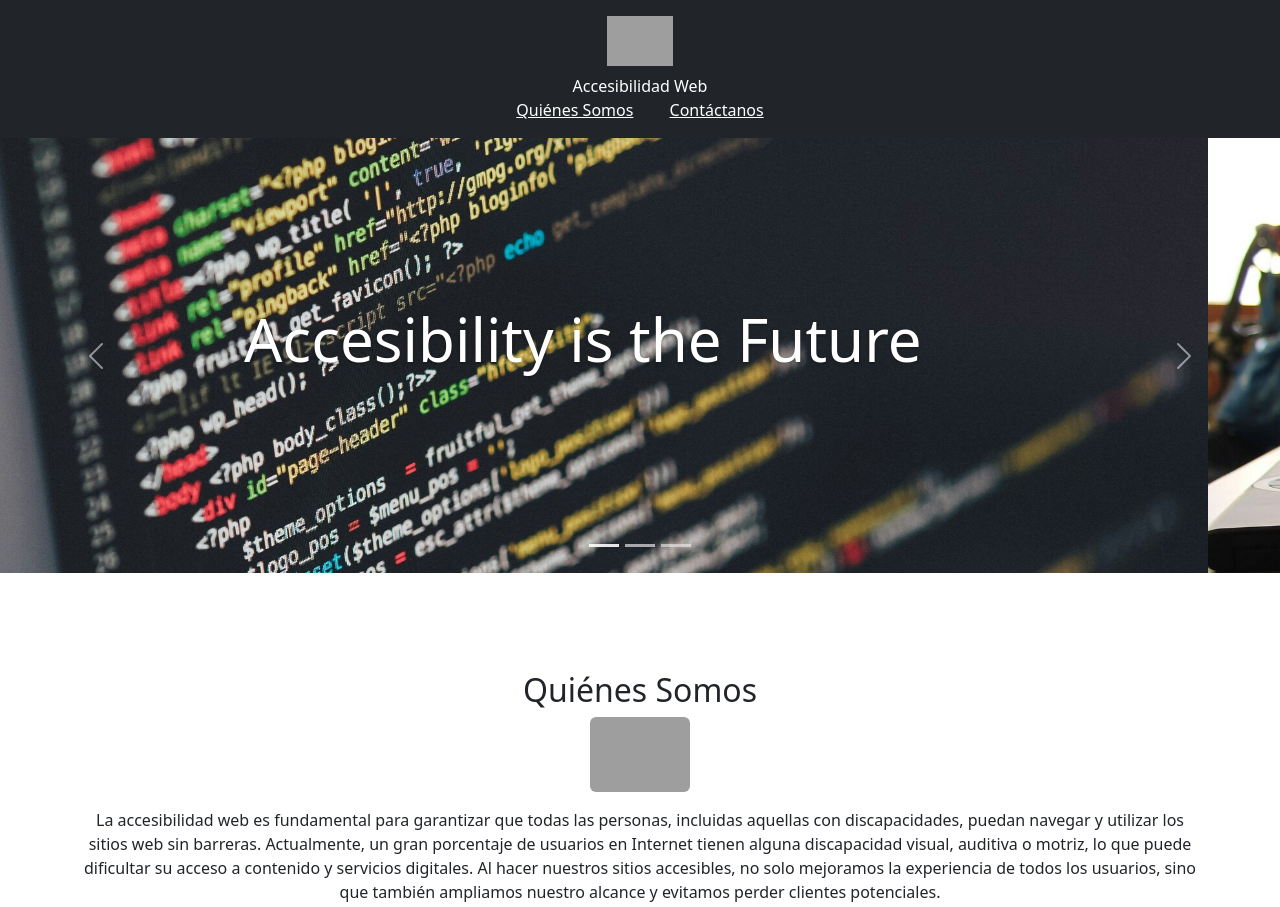
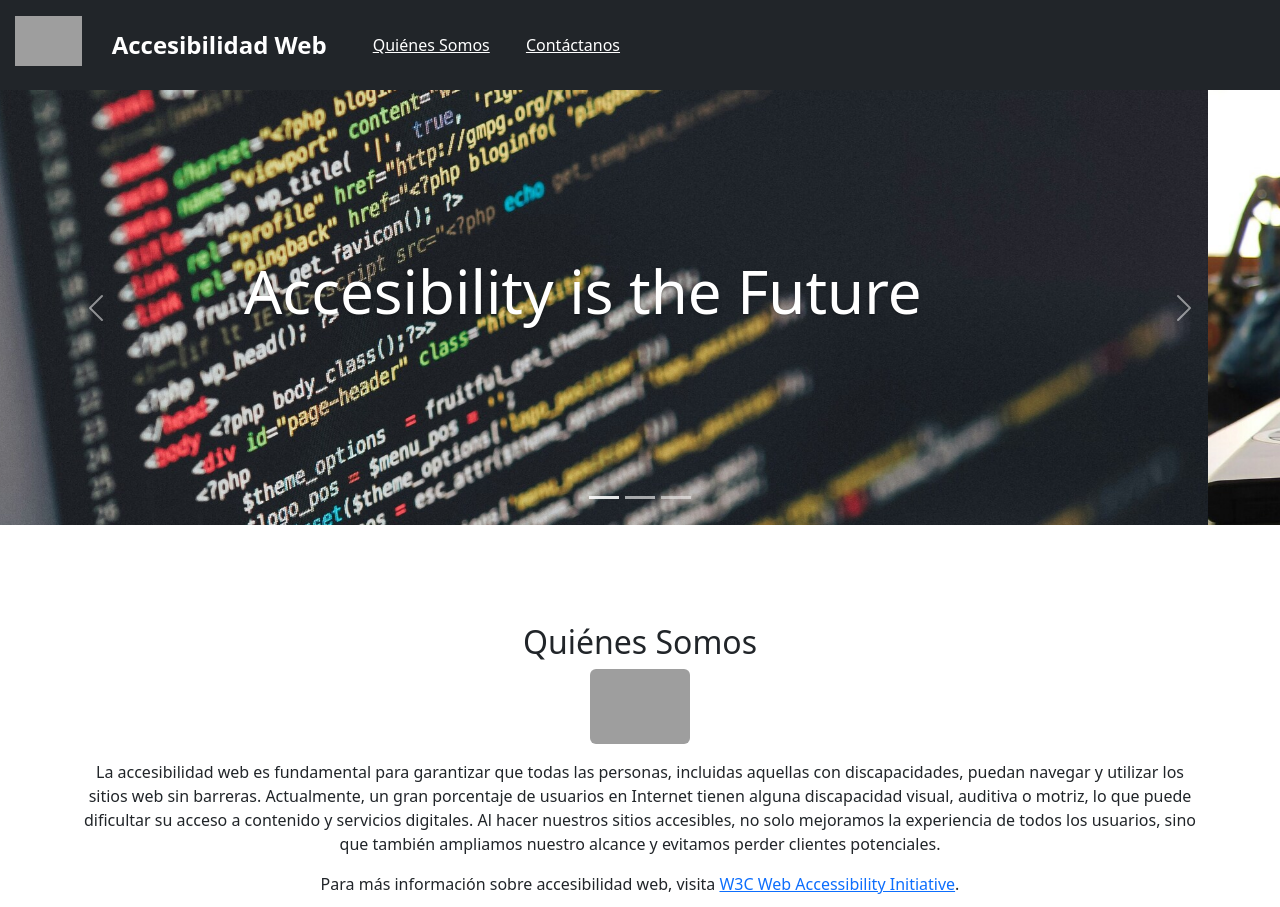
Before and after one commit to GuilleCabrera-dev/Accesibilidad, a plain HTML site: page index.html in a window 1280 px wide. Shown: the top 907 px of the page. Drawn offline with nearby package versions, Linux system fonts and the light colour scheme; grey boxes are pictures that could not be loaded.

Commit message:
Header styles

```diff
--- a/styles.css
+++ b/styles.css
@@ -15,6 +15,18 @@ body {
     display: flex;
     flex-direction: column;
     min-height: 100vh;
+}
+header {
+    display: flex;
+    flex-direction: row;
+    align-items: center;
+    justify-content: flex-start;
+    gap: 30px;
+    padding: 0 15px;
+}
+.site-name {
+    font-size: 24px;
+    font-weight: bold;
 }
 .content {
     flex: 1;
```
Also changed, not shown: favicon.ico (added).
